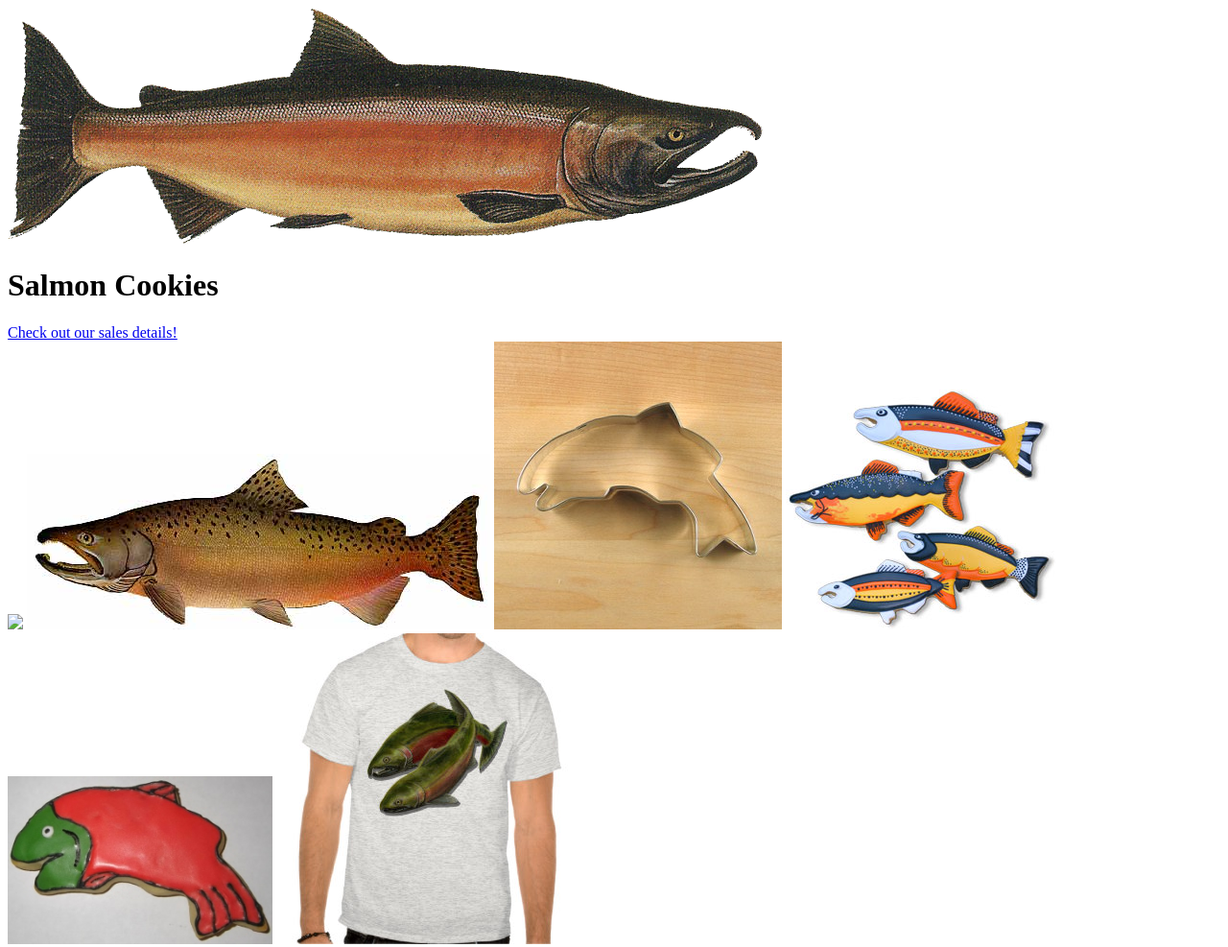
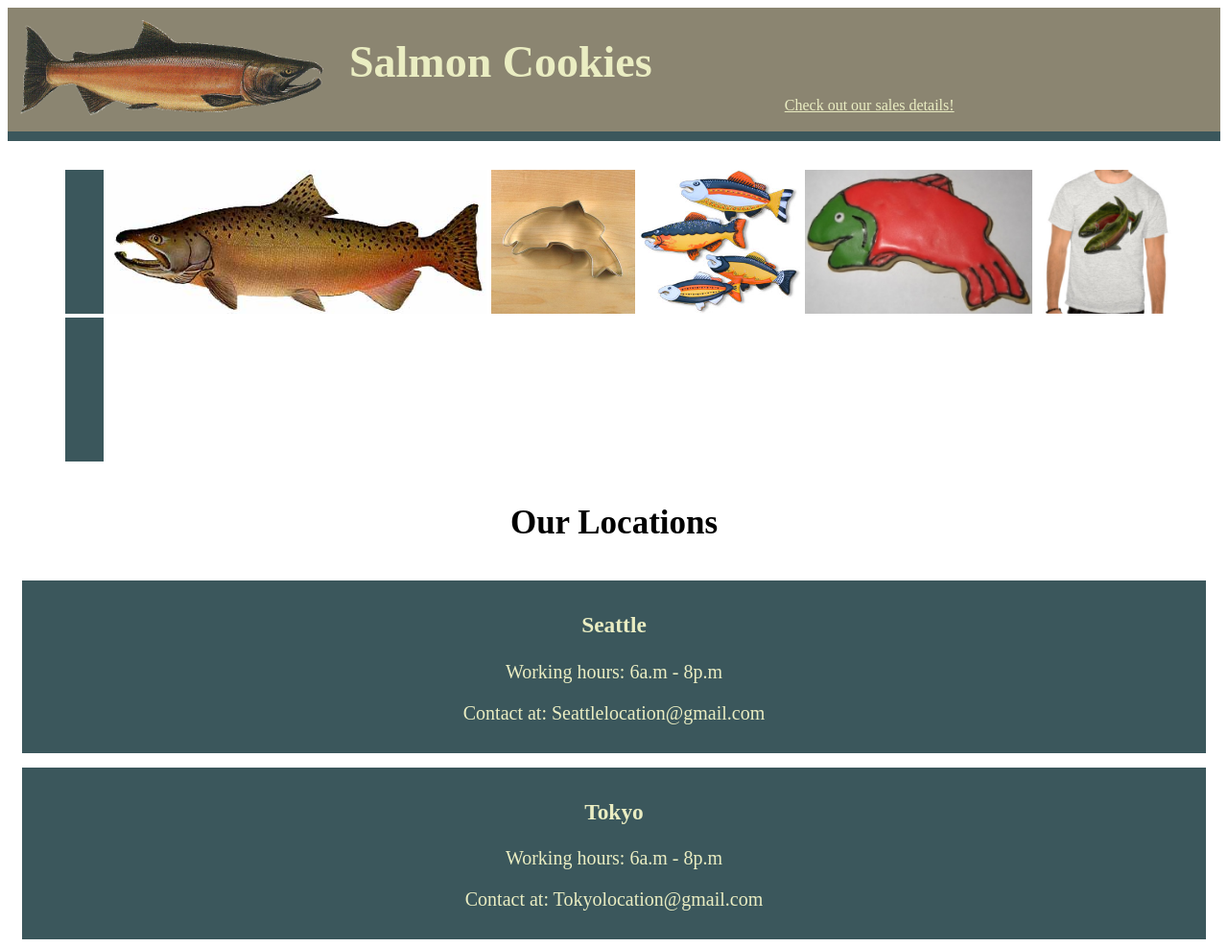
Before and after one commit to Jana998-alt/cookie-stand, a plain HTML site: page index.html in a window 1280 px wide. Shown: the top 987 px of the page at 96% size. Drawn offline with Linux system fonts and the light colour scheme.

Commit message:
styling home page

```diff
--- a/css/style.css
+++ b/css/style.css
@@ -0,0 +1,68 @@
+/* Pallate:
+274C53
+3B575C
+8B8571
+E37859
+EAEDC2*/
+
+header{
+background:#8B8571 ;
+/*color:#EAEDC2 ;*/
+width: 100%;
+margin: 0px;
+margin-bottom: 30px;
+border-bottom:#3B575C ;
+border-style: solid;
+border-left: 0px;
+border-right: 0px;
+border-top: 0px;
+border-width: 10px;
+
+}
+
+header img{
+    width: 25%;
+    margin: 13px;
+}
+header h1, header a{
+    display: inline-block;
+    width: 34%;
+    vertical-align:  100%;
+    margin: 10px;
+    color: #EAEDC2;
+
+}
+header h1{
+    font-size: 46px;
+}
+#images-container{
+    display: block;
+    align-self: center;
+    width: 95%;
+    margin-left: 60px ;
+}
+#right, #left {
+    display: inline-block;
+    background-color:#3B575C;
+    width: 40px;
+    height: 150px;
+}
+#images img{
+    display: inline-block;
+    height: 150px;
+}
+h2{
+    text-align: center;
+    margin: 40px;
+    font-size: 35px;
+
+}
+
+#location-card{
+    background-color: #3B575C;
+    text-align: center;
+    color: #EAEDC2;
+    padding: 10px;
+    margin: 15px;
+    font-size: 20px;
+}
--- a/index.html
+++ b/index.html
@@ -1,7 +1,7 @@
 <!DOCTYPE html>
     <html>
         <head>
-           <link rel= 'stylesheet' href="style.css">
+           <link rel= 'stylesheet' href="css/style.css">
 
         </head>
 
@@ -11,19 +11,17 @@
                 <h1>Salmon Cookies</h1>
                 <a href="sales.html">Check out our sales details!</a>
             </header>
-
-            <div>
-
-            </div>
+            <div id="images-container">
             <div id='images'>
-                <img src="/salmonlogo.png">
+                <div id="left"></div>
                 <img src="img/chinook.jpg">
                 <img src="img/cutter.jpeg">
                 <img src="img/fish.jpg">
                 <img src="img/frosted-cookie.jpg">
                 <img src="img/shirt.jpg">
+                <div id ="right"></div>
             </div>
-
+            </div>
             <h2>Our Locations</h2>
 
             <div id="location-card">
```
